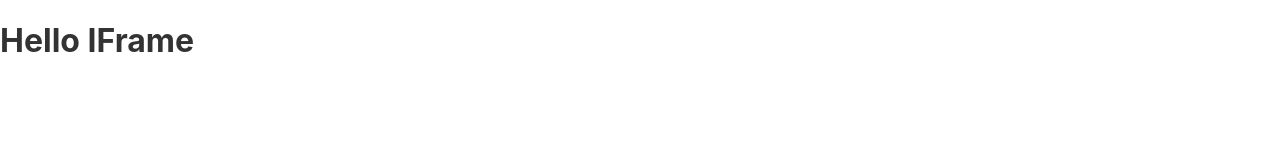
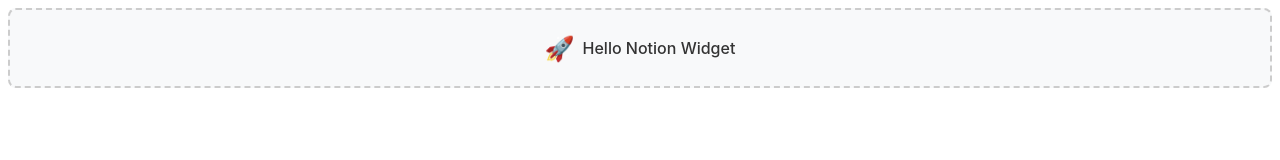
Before and after one commit to ysimo0504/webtest, a website: page index.html in a window 1280 px wide. Drawn offline with Linux system fonts and the light colour scheme.

Commit message:
Hello Notion Widget

```diff
--- a/index.html
+++ b/index.html
@@ -9,15 +9,14 @@
       body {
         margin: 0;
         padding: 0;
+        width: 100%;
+        height: 100%;
         font-family: -apple-system, BlinkMacSystemFont, "Segoe UI", "Roboto",
           sans-serif;
         background: transparent;
         color: #333;
-        width: 100%;
-        height: 120px; /* 固定高度，避免动态调整引起的冲突 */
         overflow: hidden;
       }
-
       .container {
         padding: 20px;
         border: 2px dashed #ccc;
@@ -26,53 +25,42 @@
         font-size: 16px;
         background: #f8f9fa;
         margin: 8px;
-        height: calc(100% - 36px); /* 减去 margin 和 padding */
         box-sizing: border-box;
         display: flex;
         align-items: center;
         justify-content: center;
         transition: all 0.2s ease;
+        min-height: 80px;
       }
-
       .container:hover {
         border-color: #007acc;
         background: #f0f8ff;
       }
-
       .emoji {
         font-size: 24px;
         margin-right: 8px;
       }
-
       .text {
         font-weight: 500;
         line-height: 1.4;
       }
-
-      /* 确保在 iframe 中正常显示 */
       @media (max-width: 768px) {
         .container {
           font-size: 14px;
           padding: 16px;
         }
-
         .emoji {
           font-size: 20px;
         }
       }
     </style>
   </head>
-  <!-- index.html（你的嵌入页面） -->
   <body>
-    <script>
-      setTimeout(() => {
-        document.body.innerHTML = "<h1>Hello IFrame</h1>";
-        // 注意一定要引入这段
-        var script = document.createElement("script");
-        script.src =
-          "https://unpkg.com/iframe-resizer/js/iframeResizer.contentWindow.min.js";
-        document.body.appendChild(script);
-      }, 3000);
-    </script>
+    <div class="container">
+      <span class="emoji">🚀</span>
+      <span class="text">Hello Notion Widget</span>
+    </div>
+    <!-- 立即加载 iframe-resizer，确保 Notion 能识别并支持缩放 -->
+    <script src="https://unpkg.com/iframe-resizer/js/iframeResizer.contentWindow.min.js"></script>
   </body>
 </html>
```
